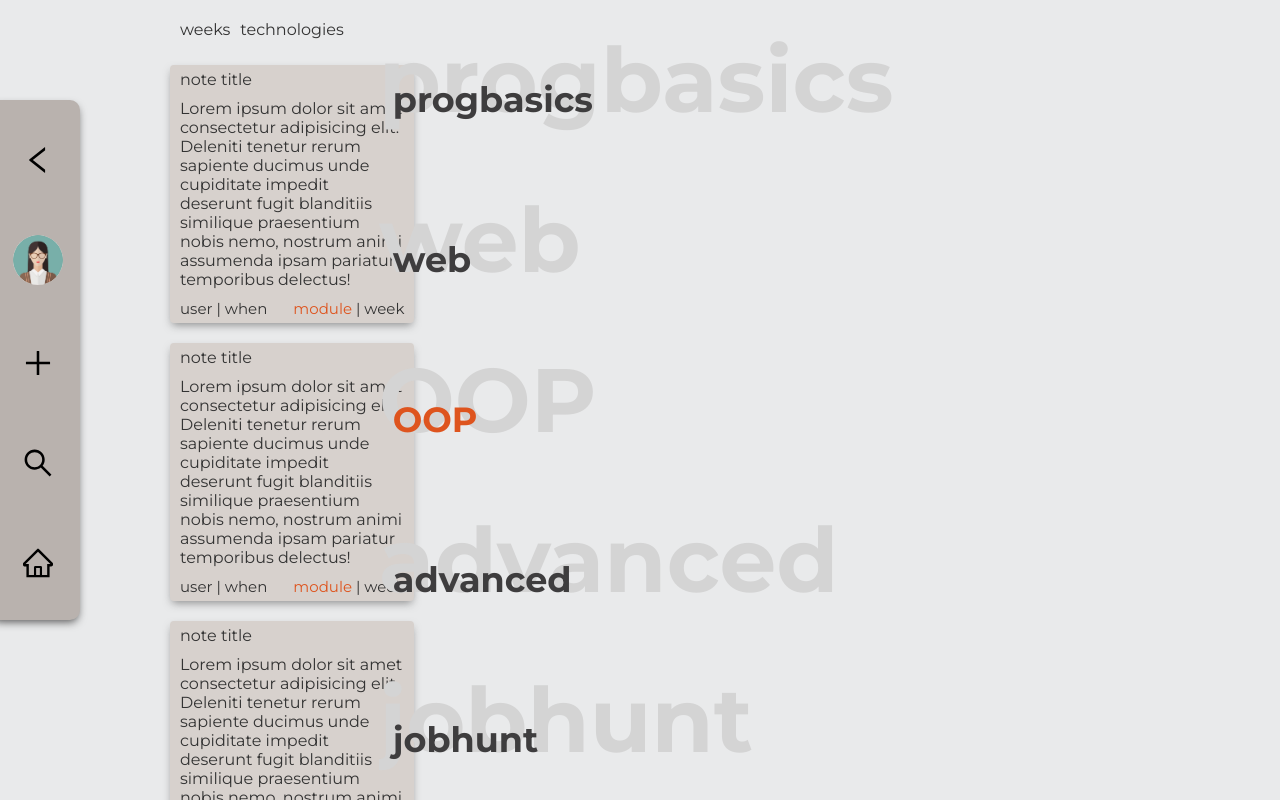
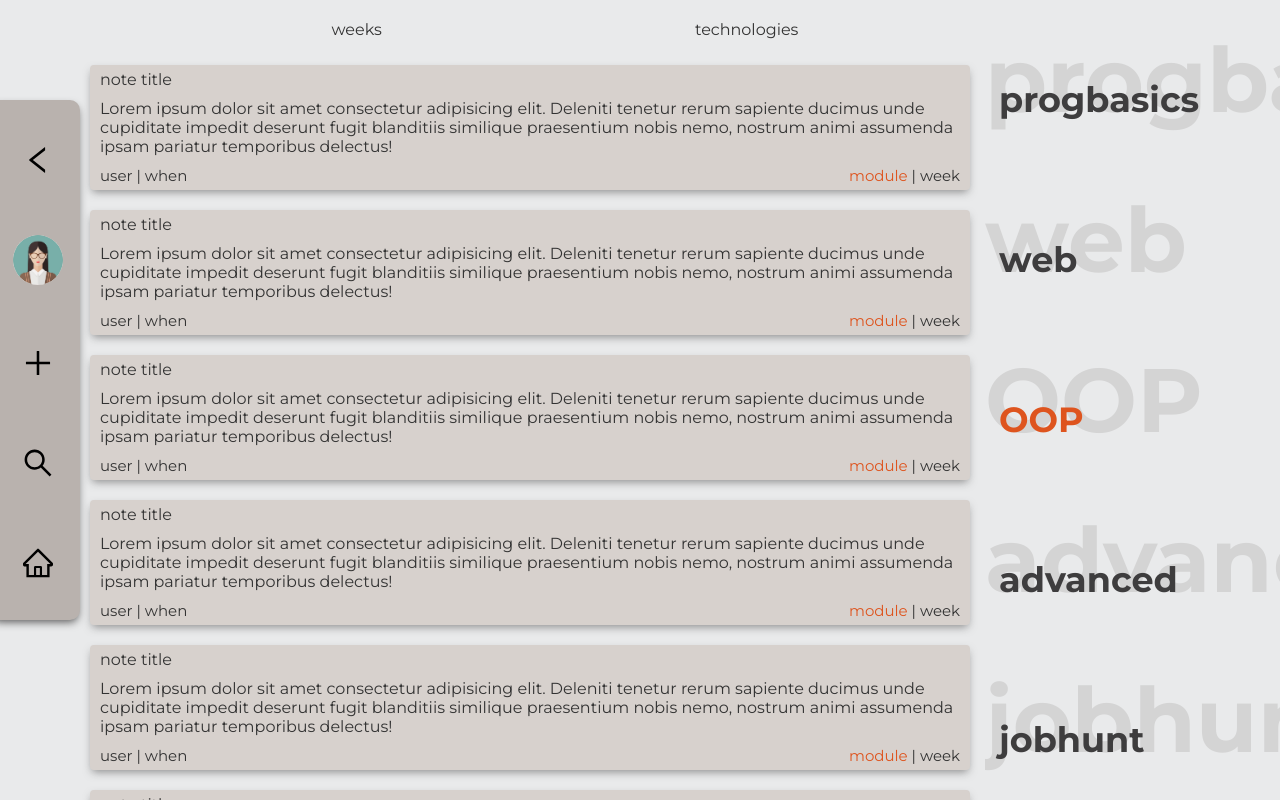
Before and after one commit to waltvik/codecool-notes-frontend, a React (Create React App) app: page /oop in a window 1280 px wide. Built offline with nearby package versions, Linux system fonts and the light colour scheme.

Commit message:
add forgotten adjustments

```diff
--- a/src/components/module/modulebar.css
+++ b/src/components/module/modulebar.css
@@ -16,6 +16,8 @@
   text-align: center;
   padding: 14px;
   text-decoration: none;
+  font-weight: bold;
+  transition: 0.5s;
 }
 
 .menu-item {
--- a/src/pages/userpage/UserPage.js
+++ b/src/pages/userpage/UserPage.js
@@ -31,7 +31,7 @@
         <SearchOutlined className="search-icon" />
       </div>
       <div className="user-page-sub-title">My notes:</div>
-      <div className="note-card-wrapper">
+      <div className="note-card-wrapper-user">
         <NoteCard></NoteCard>
         <NoteCard></NoteCard>
         <NoteCard></NoteCard>
--- a/src/pages/userpage/userpage.css
+++ b/src/pages/userpage/userpage.css
@@ -57,7 +57,7 @@
   border-bottom: solid 2px #de541e;
 }
 
-.note-card-wrapper {
+.note-card-wrapper-user {
   height: 100%;
   overflow: auto;
 }
@@ -75,6 +75,15 @@
     width: 30%;
     transition: 0.5s;
   }
+
+  .note-card-wrapper-user {
+    grid-row: 2;
+    grid-column: 2;
+    height: 100%;
+    overflow: auto;
+    width: 90%;
+    margin-left: 80px;
+  }
 }
 
 @media only screen and (min-width: 992px) {
@@ -84,7 +93,7 @@
 }
 
 @media only screen and (min-width: 1200px) {
-  .note-card-wrapper {
+  .note-card-wrapper-user {
     grid-row: 2;
     grid-column: 2;
     height: 100%;
```
